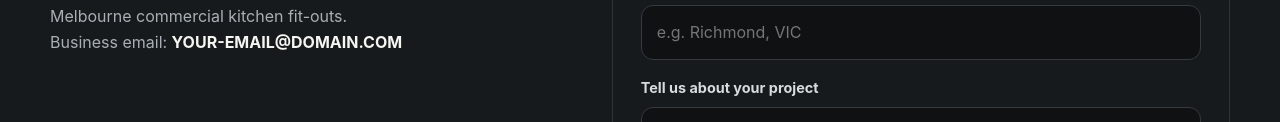
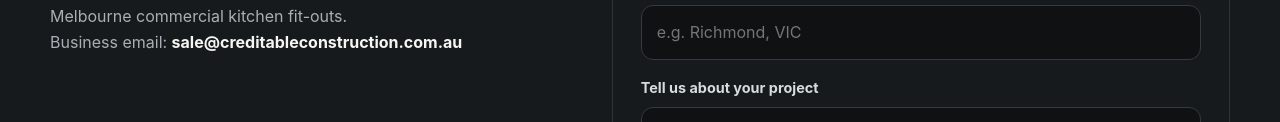
Before and after one commit to le95dan/creditable-construction, a plain HTML site: page creditable-construction-one-page.html in a window 1280 px wide. Shown: the part 5710-5832 px from the top of the page. Drawn offline with Linux system fonts and the light colour scheme.

Commit message:
Update quote email address

```diff
--- a/creditable-construction-one-page.html
+++ b/creditable-construction-one-page.html
@@ -638,11 +638,11 @@
           </p>
           <p style="color:var(--muted);">
             Melbourne commercial kitchen fit-outs.<br>
-            Business email: <strong style="color:var(--text);">YOUR-EMAIL@DOMAIN.COM</strong>
+            Business email: <strong style="color:var(--text);">sale@creditableconstruction.com.au</strong>
           </p>
         </div>
 
-        <form action="mailto:YOUR-EMAIL@DOMAIN.COM" method="post" enctype="text/plain">
+        <form action="mailto:sale@creditableconstruction.com.au" method="post" enctype="text/plain">
           <div class="field">
             <label for="name">Name</label>
             <input id="name" name="Name" type="text" required />
```
Also changed, not shown: index.html (+2 -2 lines).
